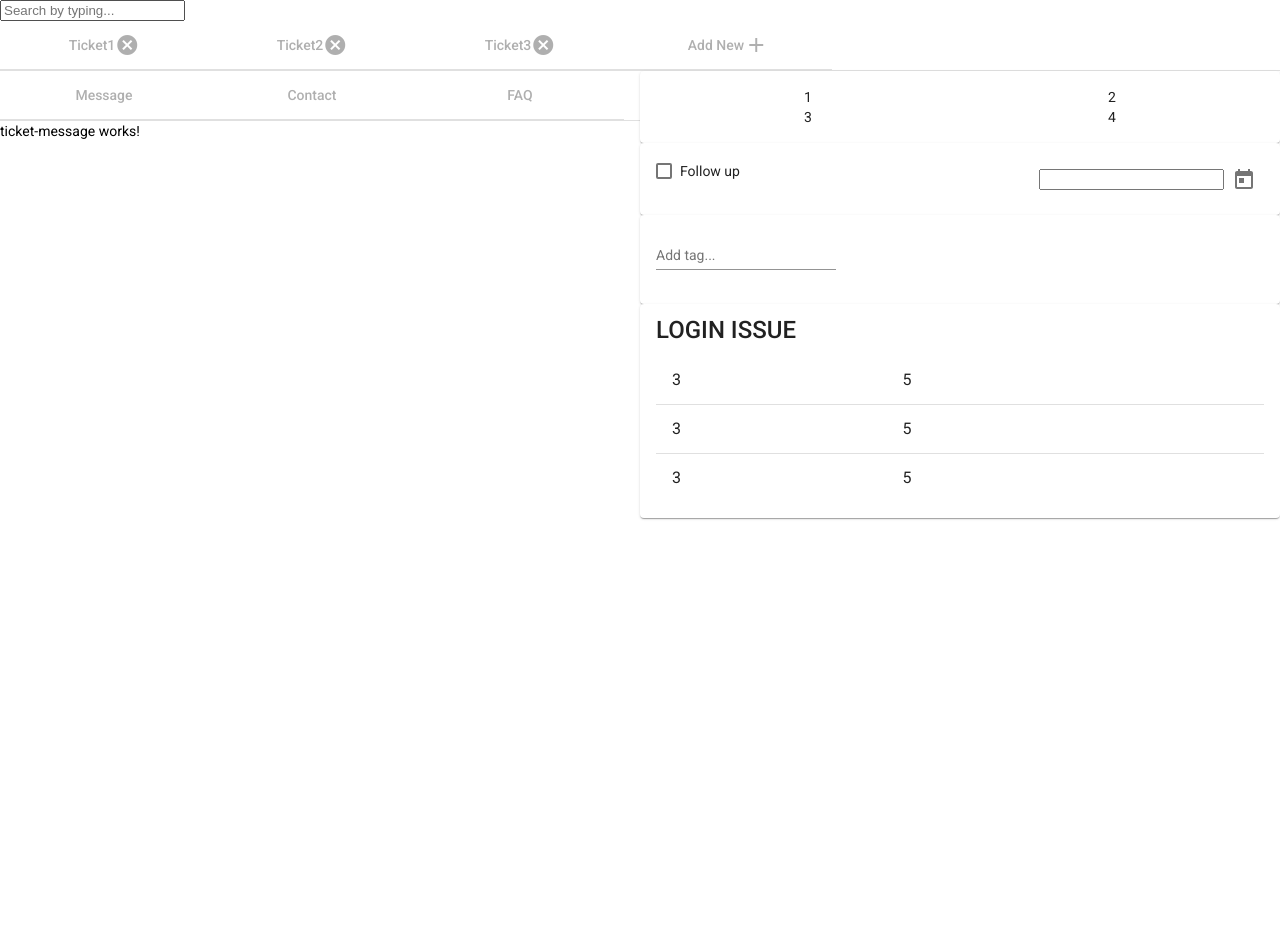
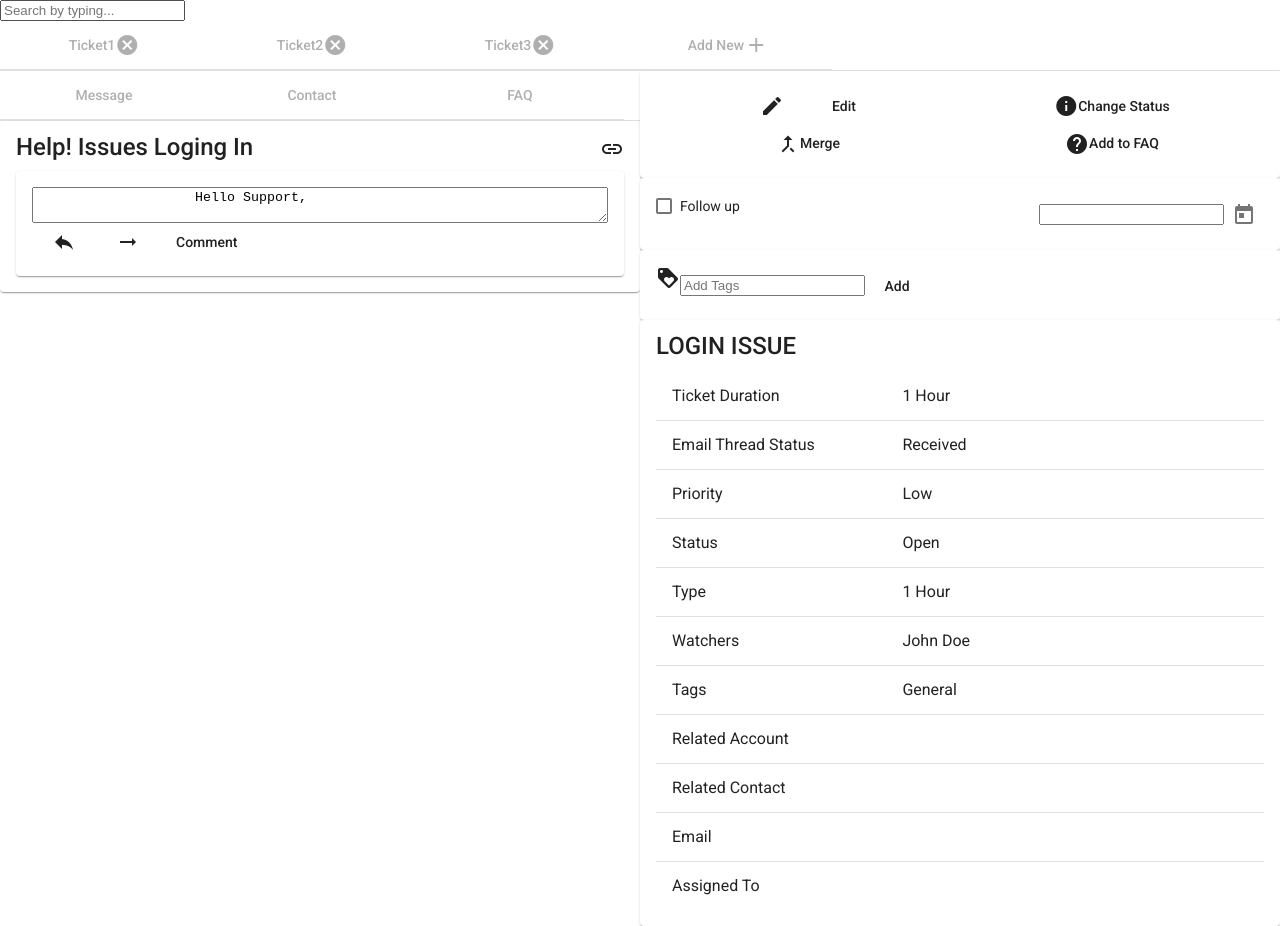
Before and after one commit to nhasaan/ng9-ticket, an Angular app: page /ticket/create/message in a window 1280 px wide. Before the commit the page ends 800 px from the top, so only its background shows below. Built offline with nearby package versions, Linux system fonts and the light colour scheme.

Commit message:
icons, buttons and login issue

```diff
--- a/src/app/app.module.ts
+++ b/src/app/app.module.ts
@@ -6,6 +6,7 @@ import { AppComponent } from './app.component';
 import { MatNativeDateModule } from '@angular/material/core';
 import { BrowserAnimationsModule } from '@angular/platform-browser/animations';
 import { FlexLayoutModule } from "@angular/flex-layout";
+import { FormsModule, ReactiveFormsModule } from '@angular/forms';
 
 @NgModule({
   declarations: [
@@ -15,6 +16,8 @@ import { FlexLayoutModule } from "@angular/flex-layout";
     BrowserModule,
     MatNativeDateModule,
     FlexLayoutModule,
+    FormsModule,
+    ReactiveFormsModule,
     AppRoutingModule,
     BrowserAnimationsModule
   ],
--- a/src/app/ticket/components/ticket-actions/ticket-actions.component.html
+++ b/src/app/ticket/components/ticket-actions/ticket-actions.component.html
@@ -1,11 +1,31 @@
 <mat-card>
     <div fxlayout="row wrap">
-        <div fxFlex="50" fxLayoutAlign="center">1</div>
-        <div fxFlex="50" fxLayoutAlign="center">2</div>
+        <div fxFlex="50" fxLayoutAlign="center">
+            <button mat-button>
+                <mat-icon>edit</mat-icon>
+                <span class="ml12">Edit</span>
+            </button>
+        </div>
+        <div fxFlex="50" fxLayoutAlign="center">
+            <button mat-button>
+                <mat-icon>info</mat-icon>
+                <span>Change Status</span>
+            </button>
+        </div>
     </div>
     <div fxlayout="row wrap">
-        <div fxFlex="50" fxLayoutAlign="center">3</div>
-        <div fxFlex="50" fxLayoutAlign="center">4</div>
+        <div fxFlex="50" fxLayoutAlign="center">
+            <button mat-button>
+                <mat-icon>call_merge</mat-icon>
+                <span>Merge</span>
+            </button>
+        </div>
+        <div fxFlex="50" fxLayoutAlign="center">
+            <button mat-button>
+                <mat-icon>help</mat-icon>
+                <span>Add to FAQ</span>
+            </button>
+        </div>
     </div>
 </mat-card>
 <mat-card>
@@ -22,7 +42,10 @@
 </mat-card>
 <mat-card>
     <div fxlayout="row">
-        <mat-form-field>
+        <mat-icon>loyalty</mat-icon>
+        <input matInput placeholder="Add Tags">
+        <button mat-button><span>Add</span></button>
+        <!-- <mat-form-field>
             <mat-chip-list #chipList aria-label="Fruit selection">
                 <mat-chip *ngFor="let tag of tags" [selectable]="selectable" [removable]="removable"
                     (removed)="remove(tag)">
@@ -33,6 +56,6 @@
                     [matChipInputSeparatorKeyCodes]="separatorKeysCodes" [matChipInputAddOnBlur]="addOnBlur"
                     (matChipInputTokenEnd)="add($event)">
             </mat-chip-list>
-        </mat-form-field>
+        </mat-form-field> -->
     </div>
 </mat-card>
--- a/src/app/ticket/components/ticket-issue/ticket-issue.component.html
+++ b/src/app/ticket/components/ticket-issue/ticket-issue.component.html
@@ -3,18 +3,58 @@
     <mat-card-content>
         <mat-list>
             <mat-list-item>
-                <div fxFlex="40">3</div>
-                <div fxFlex="60">5</div>
+                <div fxFlex="40">Ticket Duration</div>
+                <div fxFlex="60">1 Hour</div>
             </mat-list-item>
             <mat-divider></mat-divider>
             <mat-list-item>
-                <div fxFlex="40">3</div>
-                <div fxFlex="60">5</div>
+                <div fxFlex="40">Email Thread Status</div>
+                <div fxFlex="60">Received</div>
             </mat-list-item>
             <mat-divider></mat-divider>
             <mat-list-item>
-                <div fxFlex="40">3</div>
-                <div fxFlex="60">5</div>
+                <div fxFlex="40">Priority</div>
+                <div fxFlex="60">Low</div>
+            </mat-list-item>
+            <mat-divider></mat-divider>
+            <mat-list-item>
+                <div fxFlex="40">Status</div>
+                <div fxFlex="60">Open</div>
+            </mat-list-item>
+            <mat-divider></mat-divider>
+            <mat-list-item>
+                <div fxFlex="40">Type</div>
+                <div fxFlex="60">1 Hour</div>
+            </mat-list-item>
+            <mat-divider></mat-divider>
+            <mat-list-item>
+                <div fxFlex="40">Watchers</div>
+                <div fxFlex="60">John Doe</div>
+            </mat-list-item>
+            <mat-divider></mat-divider>
+            <mat-list-item>
+                <div fxFlex="40">Tags</div>
+                <div fxFlex="60">General</div>
+            </mat-list-item>
+            <mat-divider></mat-divider>
+            <mat-list-item>
+                <div fxFlex="40">Related Account</div>
+                <div fxFlex="60"></div>
+            </mat-list-item>
+            <mat-divider></mat-divider>
+            <mat-list-item>
+                <div fxFlex="40">Related Contact</div>
+                <div fxFlex="60"></div>
+            </mat-list-item>
+            <mat-divider></mat-divider>
+            <mat-list-item>
+                <div fxFlex="40">Email</div>
+                <div fxFlex="60"></div>
+            </mat-list-item>
+            <mat-divider></mat-divider>
+            <mat-list-item>
+                <div fxFlex="40">Assigned To</div>
+                <div fxFlex="60"></div>
             </mat-list-item>
         </mat-list>
     </mat-card-content>
--- a/src/app/ticket/components/ticket-message/ticket-message.component.html
+++ b/src/app/ticket/components/ticket-message/ticket-message.component.html
@@ -1 +1,30 @@
-<p>ticket-message works!</p>
+<mat-card>
+    <mat-card-title fxLayout="row" fxlayoutAlign="space-between center">
+        <span fxFlex>{{'Help! Issues Loging In'}}</span>
+        <span fxFlex class="text-right">
+            <a>
+                <mat-icon>link</mat-icon>
+            </a>
+        </span>
+    </mat-card-title>
+    <mat-card-content>
+        <mat-card>
+            <div fxLayout="column">
+                <textarea matInput>
+                    Hello Support,
+                </textarea>
+                <div fxFlexLayout="row">
+                    <button mat-button>
+                        <mat-icon>reply</mat-icon>
+                    </button>
+                    <button mat-button>
+                        <mat-icon>arrow_right_alt</mat-icon>
+                    </button>
+                    <button mat-button>
+                        <span>Comment</span>
+                    </button>
+                </div>
+            </div>
+        </mat-card>
+    </mat-card-content>
+</mat-card>
--- a/src/app/ticket/components/ticket-message/ticket-message.component.scss
+++ b/src/app/ticket/components/ticket-message/ticket-message.component.scss
@@ -0,0 +1,5 @@
+:host {
+    .text-right {
+        text-align: right;
+    }
+}
--- a/src/app/ticket/ticket.module.ts
+++ b/src/app/ticket/ticket.module.ts
@@ -18,6 +18,7 @@ import { MatListModule } from '@angular/material/list'
 import { MatDividerModule } from '@angular/material/divider'
 import { MatChipsModule } from '@angular/material/chips'
 import { MatFormFieldModule } from '@angular/material/form-field';
+import { MatIconModule } from '@angular/material/icon';
 import { TabContainerModule } from '../tab-container/tab-container.module';
 import { TicketIssueComponent } from './components/ticket-issue/ticket-issue.component';
 
@@ -40,6 +41,7 @@ import { TicketIssueComponent } from './components/ticket-issue/ticket-issue.com
     MatDividerModule,
     MatChipsModule,
     MatFormFieldModule,
+    MatIconModule,
     RouterModule.forChild([
       {
         path: '',
--- a/src/styles.scss
+++ b/src/styles.scss
@@ -29,6 +29,40 @@ $vantage-ui-project-theme: mat-light-theme($vantage-ui-project-primary, $vantage
 /* You can add global styles to this file, and also import other style files */
 
 @import "./theme-variables.scss";
+@import url(https://fonts.googleapis.com/icon?family=Material+Icons);
+
+$sizes: 12;
+
+@mixin margin-classes {
+  @for $i from 1 through $sizes {
+     $margin: $i * 0.25rem;
+    /* margin #{$margin} */
+    .m#{$i}  {margin: $margin;}
+    .ml#{$i} {margin-left: $margin;}
+    .mr#{$i} {margin-right: $margin;}
+    .mt#{$i} {margin-top: $margin;}
+    .mb#{$i} {margin-bottom: $margin;}
+    .mx#{$i} {margin-left: $margin; margin-right: $margin;}
+    .my#{$i} {margin-top: $margin; margin-bottom: $margin;}
+  }
+}
+@include margin-classes;
+
+
+@mixin padding-classes {
+  @for $i from 1 through $sizes {
+    $padding: $i * 0.25rem;
+    /* padding #{$padding} */
+    .p#{$i} {padding: $padding;}
+    .pl#{$i} {padding-left: $padding;}
+    .pr#{$i} {padding-right: $padding;}
+    .pt#{$i} {padding-top: $padding;}
+    .pb#{$i} {padding-bottom: $padding;}
+    .px#{$i} {padding-left: $padding; padding-right: $padding;}
+    .py#{$i} {padding-top: $padding; padding-bottom: $padding;}
+  }
+}
+@include padding-classes;
 
 html, body { height: 100%; }
 body { margin: 0; font-family: Roboto, "Helvetica Neue", sans-serif; }
```
